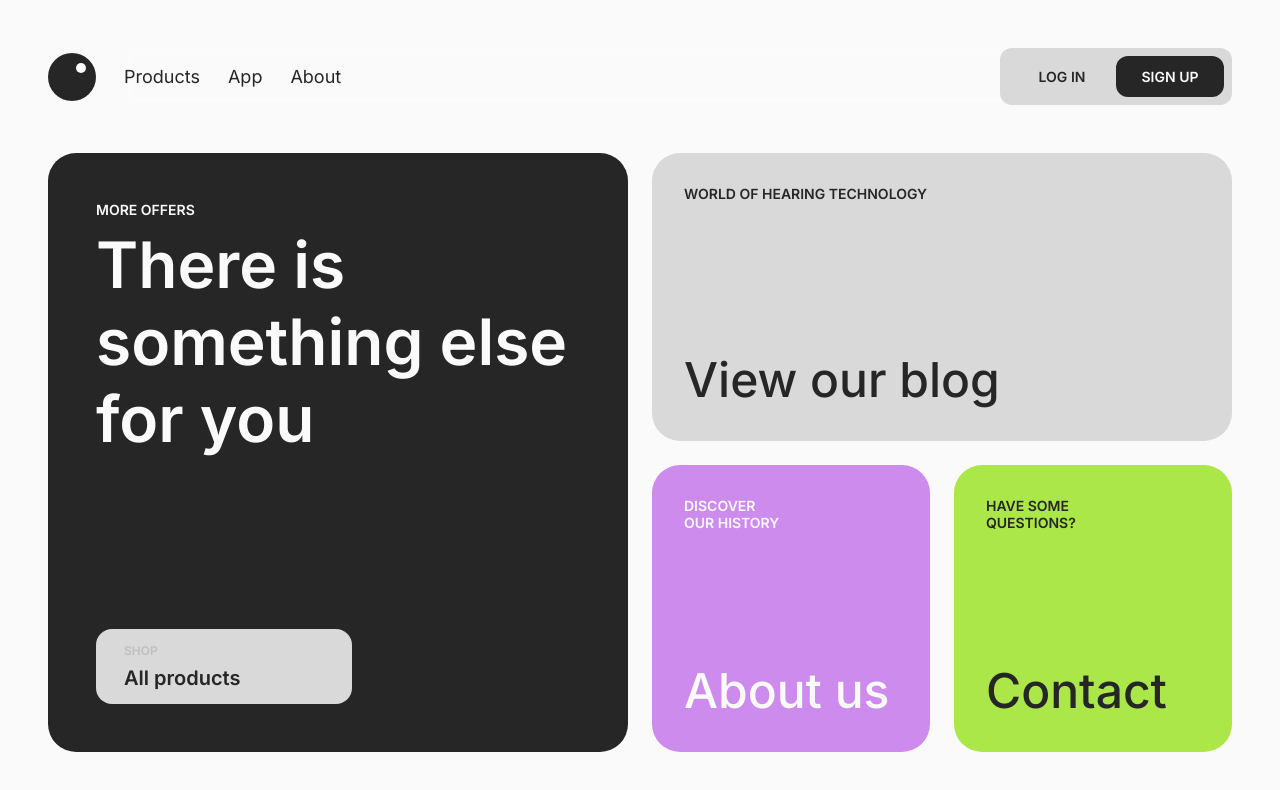
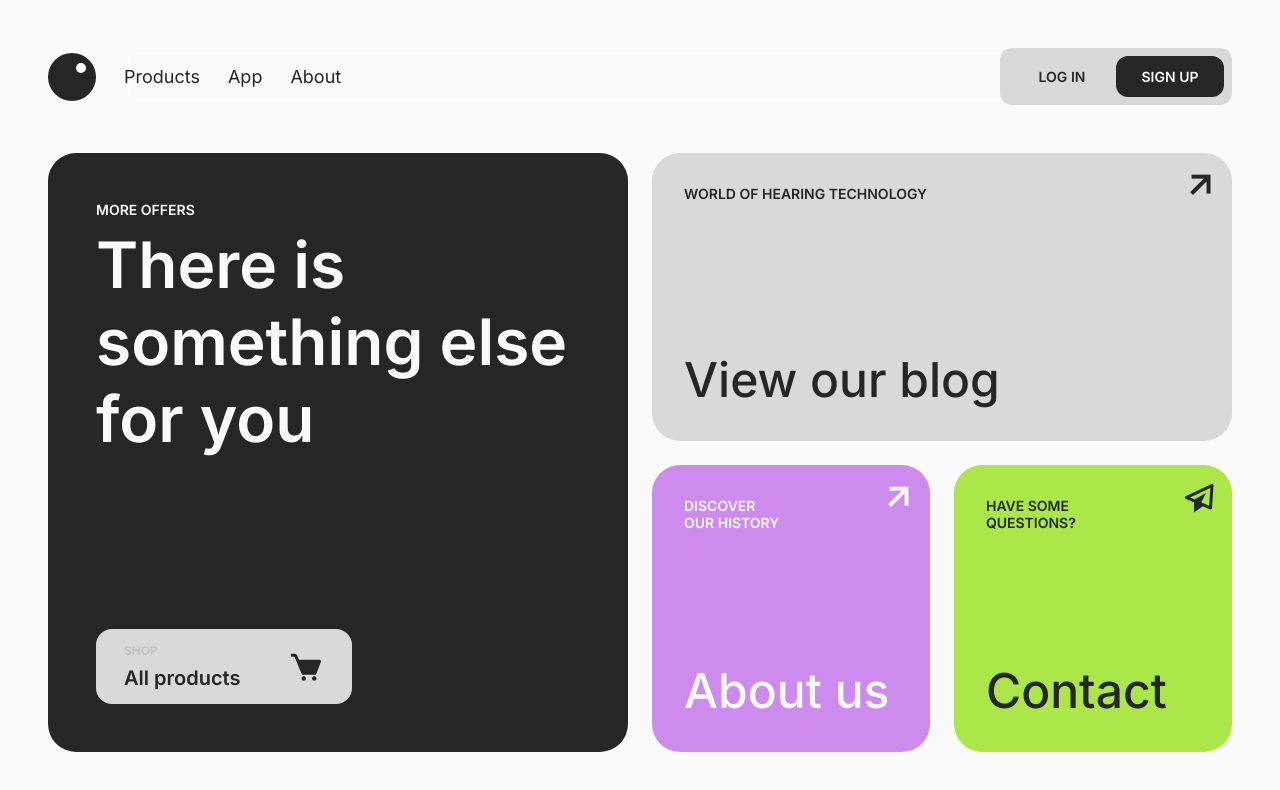
Before and after one commit to JailsonPLima/tech-company, a website built with Vite: page index.html in a window 1280 px wide. Built offline with nearby package versions, Linux system fonts and the light colour scheme.

Commit message:
feat: add boxicons as a font

```diff
--- a/index.html
+++ b/index.html
@@ -12,6 +12,9 @@
     <link rel="preconnect" href="https://fonts.googleapis.com" />
     <link rel="preconnect" href="https://fonts.gstatic.com" crossorigin />
     <link href="https://fonts.googleapis.com/css2?family=Inter:wght@400;500;600&display=swap" rel="stylesheet" />
+
+    <!-- Boxicons -->
+    <link href='https://unpkg.com/boxicons@2.1.4/css/boxicons.min.css' rel='stylesheet' />
 
     <title>Tech Company</title>
   </head>
@@ -68,19 +71,23 @@
                 <span class="m-shop__span">SHOP</span>
                 <span class="m-shop__all-products">All products</span>
               </div>
+              <i class='m-shop__icon bx bxs-cart'></i>
             </div>
           </div>
           <div class="l-content__blog">
             <span class="l-content__span">WORLD OF HEARING TECHNOLOGY</span>
             <h2 class="l-content__title">View our blog</h2>
+            <i class='l-content__icon bx bx-up-arrow-alt'></i>
           </div>
           <div class="l-content__about">
             <span class="l-content__span">DISCOVER <br />OUR HISTORY</span>
             <h2 class="l-content__title">About us</h2>
+            <i class='l-content__icon bx bx-up-arrow-alt'></i>
           </div>
           <div class="l-content__contact">
             <span class="l-content__span">HAVE SOME <br />QUESTIONS?</span>
             <h2 class="l-content__title">Contact</h2>
+            <i class='l-content__icon bx bx-paper-plane'></i>
           </div>
         </section>
       </section>
--- a/src/styles/styles.css
+++ b/src/styles/styles.css
@@ -246,6 +246,9 @@ ul {
 }
 
 .m-shop {
+  display: flex;
+  align-items: center;
+  justify-content: space-between;
   border-radius: 1rem;
   background-color: var(--light-gray);
   padding: .875rem 1.75rem;
@@ -268,6 +271,11 @@ ul {
   margin-top: .5rem;
 }
 
+.m-shop__icon {
+  font-size: 2.25rem;
+  color: var(--black);
+}
+
 .l-content__products {
   background-color: var(--black);
   color: var(--white);
@@ -286,6 +294,21 @@ ul {
 .l-content__contact {
   background-color: var(--green);
   color: var(--black);
+}
+
+.l-content__icon {
+  position: absolute;
+  right: .5rem;
+  top: .5rem;
+  font-size: 3rem;
+  transform: rotate(45deg);
+}
+
+.l-content__icon.bx-paper-plane {
+  font-size: 2.25rem;
+  right: .875rem;
+  top: .875rem;
+  transform: rotate(0deg);
 }
 
 /* media querie for 576px */
```
